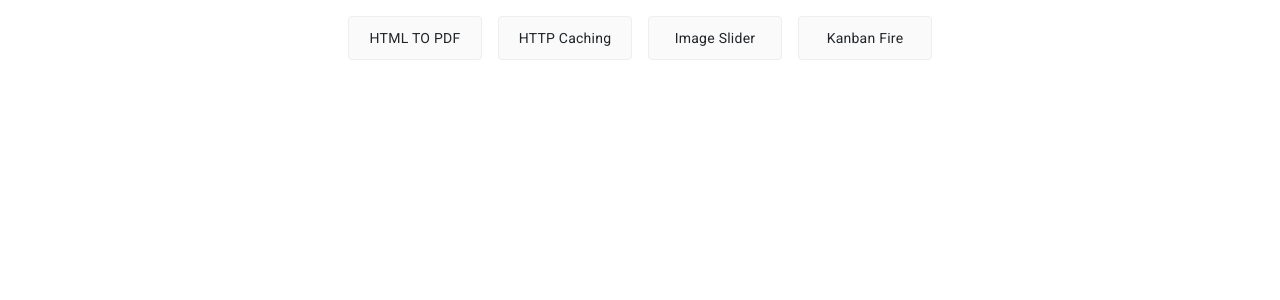
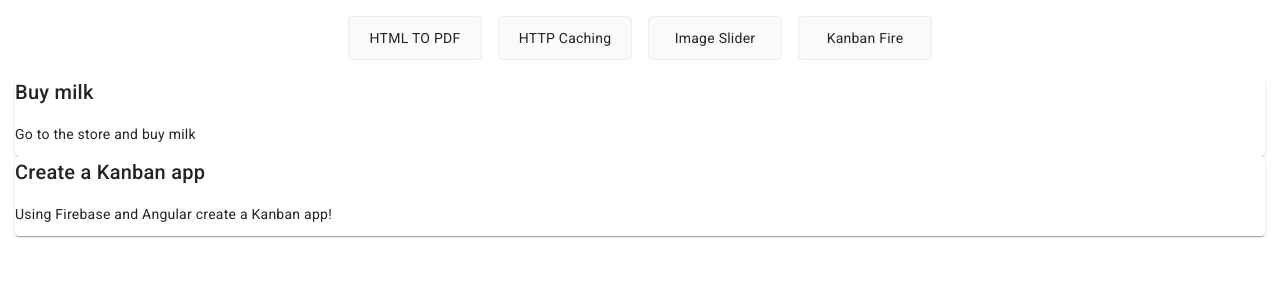
Before and after one commit to ankurinfoniti/angular-tricks-tips, an Angular app: page /kanban-fire in a window 1280 px wide. Before the commit this address led to /. Shown: the top 300 px of the page. Built offline with nearby package versions, Linux system fonts and the light colour scheme.

Commit message:
task and task detail component

```diff
--- a/src/app/app-routing.module.ts
+++ b/src/app/app-routing.module.ts
@@ -3,6 +3,7 @@ import { RouterModule, Routes } from '@angular/router';
 import { CountryStateComponent } from './caching/country-state/country-state.component';
 import { HtmlToPdfComponent } from './html-to-pdf/html-to-pdf.component';
 import { ImageSliderComponent } from './image-slider/image-slider.component';
+import { TaskComponent } from './task/task.component';
 
 const routes: Routes = [
   {
@@ -17,6 +18,10 @@ const routes: Routes = [
     path: 'image-slider',
     component: ImageSliderComponent,
   },
+  {
+    path: 'kanban-fire',
+    component: TaskComponent,
+  },
 ];
 
 @NgModule({
--- /dev/null
+++ b/src/app/task-detail/task-detail.component.html
@@ -0,0 +1,6 @@
+<mat-card class="item" *ngIf="task" (dblclick)="edit.emit(task)">
+  <h2>{{ task.title }}</h2>
+  <p>
+    {{ task.description }}
+  </p>
+</mat-card>
--- /dev/null
+++ b/src/app/task-detail/task.ts
@@ -0,0 +1,5 @@
+export interface Task {
+  id?: string;
+  title: string;
+  description: string;
+}
--- /dev/null
+++ b/src/app/task/task.component.html
@@ -0,0 +1 @@
+<app-task-detail *ngFor="let task of todo" [task]="task"></app-task-detail>
--- /dev/null
+++ b/src/app/task/task.component.ts
@@ -0,0 +1,20 @@
+import { Component } from '@angular/core';
+import { Task } from '../task-detail/task';
+
+@Component({
+  selector: 'app-task',
+  templateUrl: './task.component.html',
+  styleUrls: ['./task.component.css'],
+})
+export class TaskComponent {
+  todo: Task[] = [
+    {
+      title: 'Buy milk',
+      description: 'Go to the store and buy milk',
+    },
+    {
+      title: 'Create a Kanban app',
+      description: 'Using Firebase and Angular create a Kanban app!',
+    },
+  ];
+}
```
Also changed, not shown: src/app/app.module.ts (+21 -3 lines), src/app/task-detail/task-detail.component.ts (added, +12 -0 lines), src/app/task-detail/task-detail.component.css (added), src/app/task/task.component.css (added), 2 other files (tests, documents, lock files or other folders).
